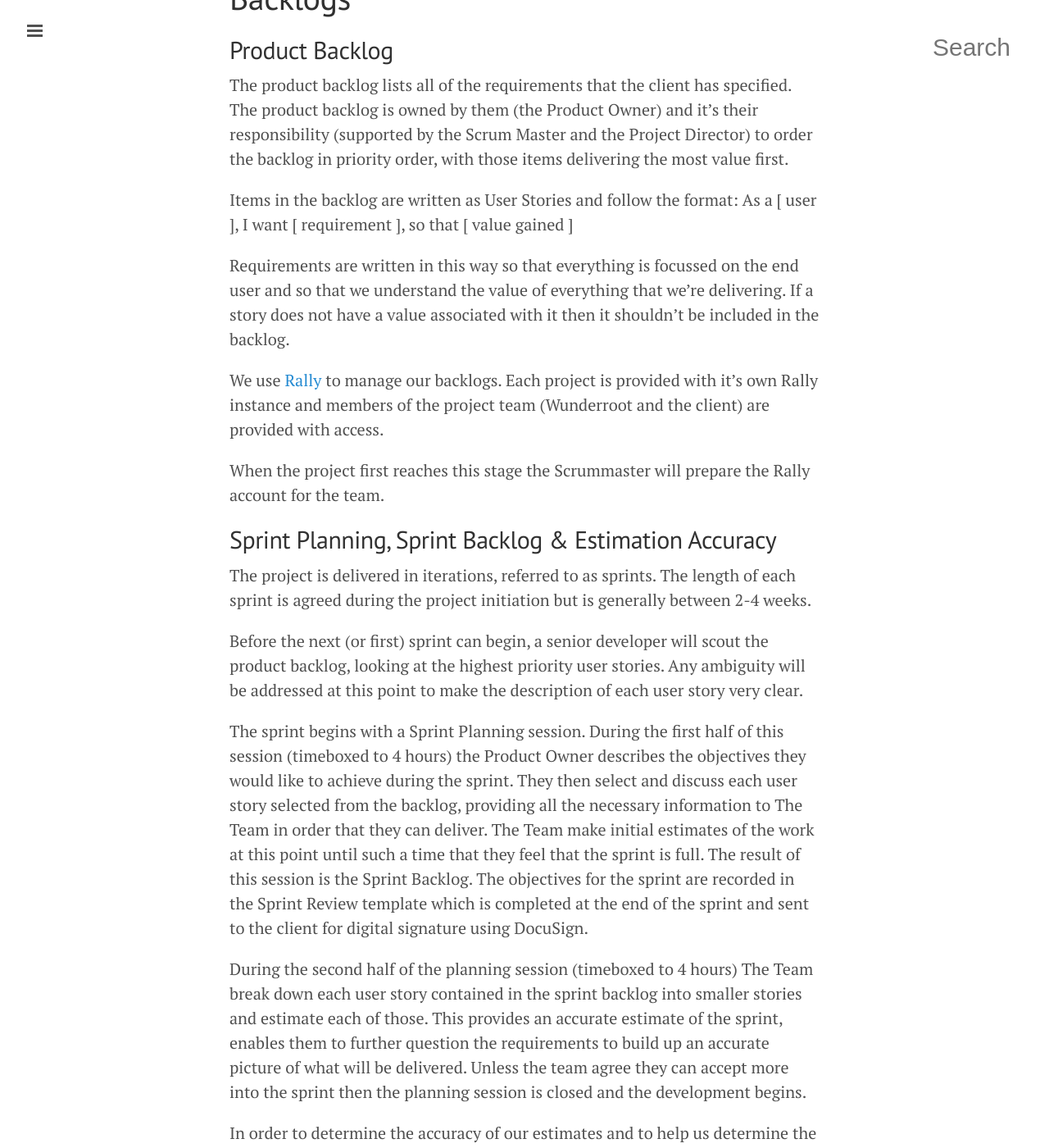
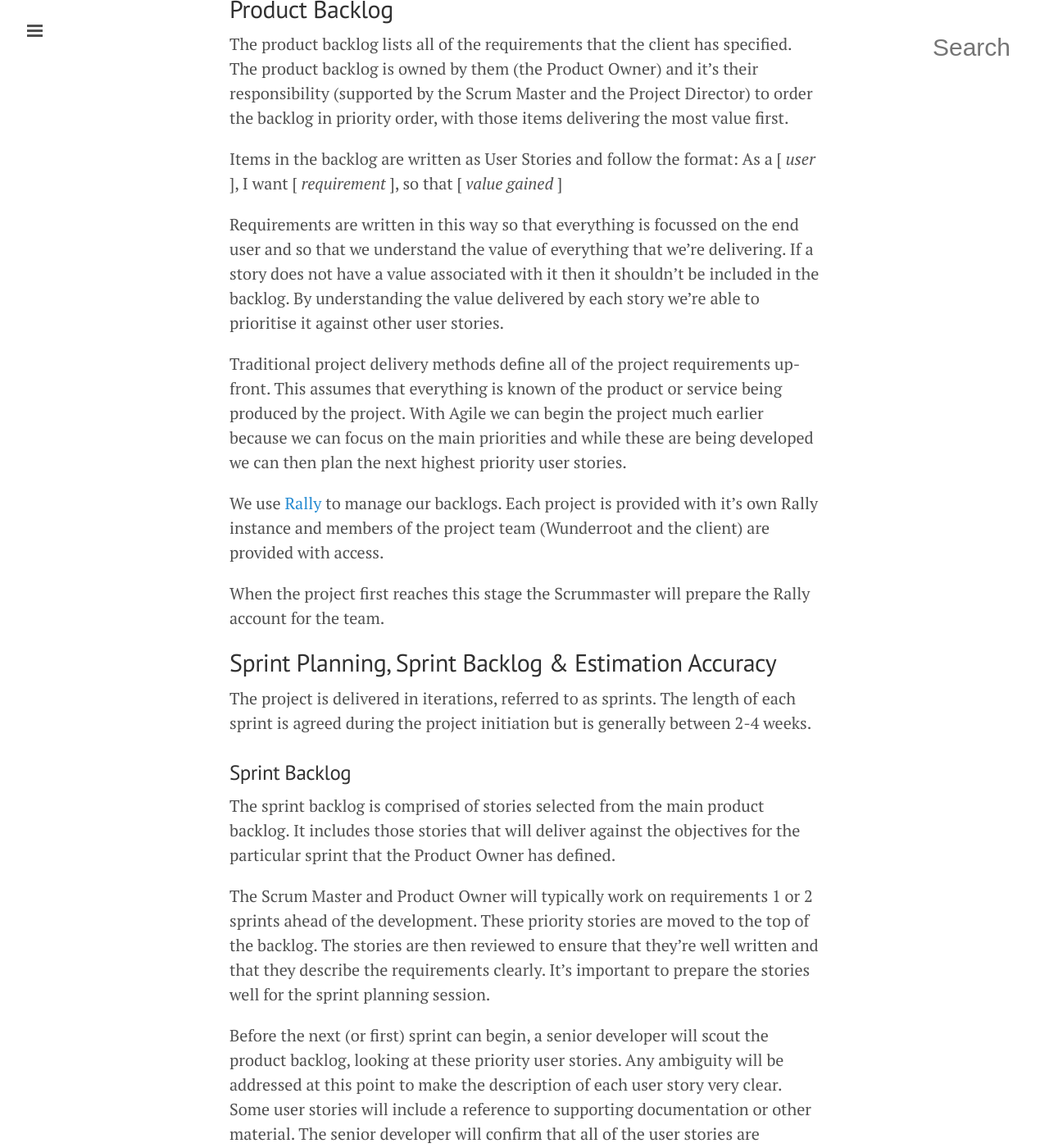
Before and after one commit to tormi/WunderWay, a Jekyll site: the page built from project-delivery/delivering-a-project.md, in a window 1280 px wide and 1400 px high, scrolled down 268 px. Shown: the whole window at 82% size. Built offline with Jekyll 4.4.1, drawn with Linux system fonts in a browser that asks for light colours; Markdown is read by kramdown in place of the engine named in the settings; some of the changed text lies outside the part shown.

Commit message:
Project Delivery - various updates and additions
Updated:
 - description of the backlogs
 - description of the daily stand ups
 - updated the risk management description
 - added a link to steering groups in the main menu

```diff
--- a/project-delivery/delivering-a-project.md
+++ b/project-delivery/delivering-a-project.md
@@ -3,16 +3,20 @@ layout: page
 section: project-delivery
 categories: Admin
 tags:
-title: Understanding Product and Sprint Backlogs
+title: Product & Sprint Backlogs
 ---
 ## Product Backlog
 
 The product backlog lists all of the requirements that the client has specified. The product backlog is owned by them (the Product Owner) and it’s their responsibility (supported by the Scrum Master and the Project Director) to order the backlog in priority order, with those items delivering the most value first.
 
 Items in the backlog are written as User Stories and follow the format:
-As a [ user ], I want [ requirement ], so that [ value gained ]
+As a [ *user* ],
+I want [ *requirement* ],
+so that [ *value gained* ]
 
-Requirements are written in this way so that everything is focussed on the end user and so that we understand the value of everything that we’re delivering. If a story does not have a value associated with it then it shouldn’t be included in the backlog.
+Requirements are written in this way so that everything is focussed on the end user and so that we understand the value of everything that we’re delivering. If a story does not have a value associated with it then it shouldn’t be included in the backlog. By understanding the value delivered by each story we're able to prioritise it against other user stories.
+
+Traditional project delivery methods define all of the project requirements up-front. This assumes that everything is known of the product or service being produced by the project. With Agile we can begin the project much earlier because we can focus on the main priorities and while these are being developed we can then plan the next highest priority user stories.
 
 We use <a href="https://rally1.rallydev.com">Rally</a> to manage our backlogs. Each project is provided with it's own Rally instance and members of the project team (Wunderroot and the client) are provided with access.
 
@@ -22,11 +26,21 @@ When the project first reaches this stage the Scrummaster will prepare the Rally
 
 The project is delivered in iterations, referred to as sprints. The length of each sprint is agreed during the project initiation but is generally between 2-4 weeks.
 
-Before the next (or first) sprint can begin, a senior developer will scout the product backlog, looking at the highest priority user stories. Any ambiguity will be addressed at this point to make the description of each user story very clear.
+###Sprint Backlog
+
+The sprint backlog is comprised of stories selected from the main product backlog. It includes those stories that will deliver against the objectives for the particular sprint that the Product Owner has defined.
+
+The Scrum Master and Product Owner will typically work on requirements 1 or 2 sprints ahead of the development. These priority stories are moved to the top of the backlog. The stories are then reviewed to ensure that they're well written and that they describe the requirements clearly. It's important to prepare the stories well for the sprint planning session.
+
+Before the next (or first) sprint can begin, a senior developer will scout the product backlog, looking at these priority user stories. Any ambiguity will be addressed at this point to make the description of each user story very clear. Some user stories will include a reference to supporting documentation or other material. The senior developer will confirm that all of the user stories are complete and that the team will be able to understand and estimate against them.
+
+###Sprint Planning
 
 The sprint begins with a Sprint Planning session. During the first half of this session (timeboxed to 4 hours) the Product Owner describes the objectives they would like to achieve during the sprint. They then select and discuss each user story selected from the backlog, providing all the necessary information to The Team in order that they can deliver. The Team make initial estimates of the work at this point until such a time that they feel that the sprint is full. The result of this session is the Sprint Backlog. The objectives for the sprint are recorded in the Sprint Review template which is completed at the end of the sprint and sent to the client for digital signature using DocuSign.
 
-During the second half of the planning session (timeboxed to 4 hours) The Team break down each user story contained in the sprint backlog  into smaller stories and estimate each of those. This provides an accurate estimate of the sprint, enables them to further question the requirements to build up an accurate picture of what will be delivered. Unless the team agree they can accept more into the sprint then the planning session is closed and the development begins.
+During the second half of the planning session (timeboxed to 4 hours) The Team break down each user story contained in the sprint backlog  into a series of tasks and estimate each of those. This provides an accurate estimate of the sprint, enables them to further question the requirements to build up an accurate picture of what will be delivered. Unless the team agree they can accept more into the sprint then the planning session is closed and the development begins.
+
+###Estimate Accuracy
 
 In order to determine the accuracy of our estimates and to help us determine the amount of work that can be produced during a sprint we capture the estimates and actuals in the sprint backlog. This data is reviewed during the sprint planning session in order to achieve the most accurate estimates and to set client expectations.
 
@@ -42,16 +56,4 @@ Google Drive in the project's “Backlogs” folder.
 
 Google Drive in the project's “Reviews & Assessments” folder.
 
-## Daily Standup/Scrum
-
-Every day there is a daily call or meeting (timeboxed to 15 minutes) during which time each member of The Team discusses:
-
-“Yesterday I...”
-“Today I will...”
-“My blockers are...”
-
-This is an opportunity to report progress, report what is planned and to raise any issues.
-
-**Daily Standup Checklist:**
-
-<a href="../daily-standup-checklist">Daily Standup Checklist</a>
+The accuracy of the sprint estimates is reviewed in the sprint retrospective.
```
Also changed, not shown: project-delivery/daily-standup.md (added, +21 -0 lines), project-delivery/index.md (+5 -4 lines), project-delivery/issue-and-risk-management.md (+4 -0 lines).
